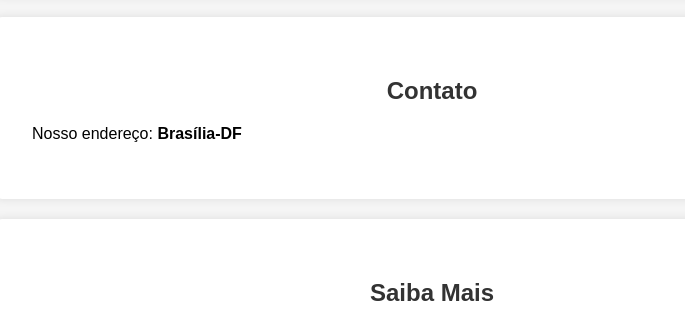
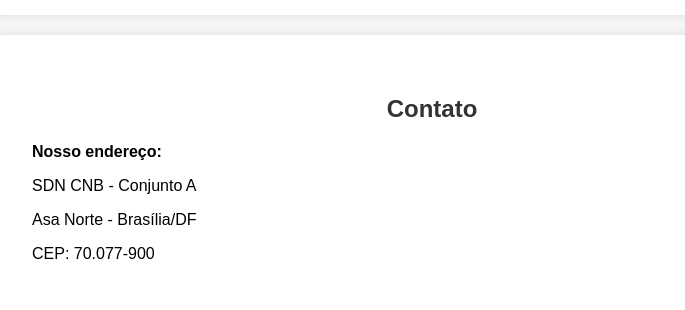
Before and after one commit to Kelly1602/Sistematiza-o-PDW, a plain HTML site: page index.html in a window 1280 px wide. Shown: the part 1122-1432 px from the top of the page, without its empty margins (208-893 px from the left). Drawn offline with Linux system fonts and the light colour scheme.

Commit message:
Update index.html

```diff
--- a/index.html
+++ b/index.html
@@ -1,20 +1,22 @@
-<!DOCTYPE html>
+<<!DOCTYPE html>
 <html lang="pt-br">
 <head>
     <meta charset="UTF-8">
     <meta name="viewport" content="width=device-width, initial-scale=1.0">
     <title>Clínica Leve</title>
-
     <link rel="stylesheet" href="style.css">
 </head>
 <body>
+    <!-- menu que fica no início da tela com 4 links -->
     <nav class="navbar">
         <a href="#home">Home</a>
         <a href="#especialidades">Especialidades</a>
         <a href="#especialistas">Especialistas</a>
         <a href="#contato">Contato</a>
+        <a href="#formulario">formulário</a>
     </nav>
 
+    <!-- esta é a seção de Home, que possui um título principal e um sub-título h3 e dois parágrafos apresentando a Clínica-->
     <section id="home" class="section">
         <h1>Bem-vindo à Clínica Leve</h1>
         <h3>Visão geral</h3>
@@ -26,6 +28,7 @@
         </p>
     </section>
 
+    <!-- Esta é a seção com título Nossas Especialidades, com uma lista de especialidades, que contém 3 ítens -->
     <section id="especialidades" class="section">
         <h2>Nossas Especialidades</h2>
         <ul>
@@ -35,6 +38,7 @@
         </ul>
     </section>
 
+    <!-- Esta é a seção de especialistas, onde são mostrados a imagem e o nome dos especialistas, mostrados em divs com a mesma classe -->
     <section id="especialistas" class="section">
         <h2>Nossos Especialistas</h2>
         <div class="profissionais">
@@ -53,11 +57,16 @@
         </div>
     </section>
 
+    <!-- Esta é a seção de contato, onde é apresentado o endereço da clínica -->
     <section id="contato" class="section">
         <h2>Contato</h2>
-        <p>Nosso endereço: <strong>Brasília-DF</strong></p>
+        <p><strong>Nosso endereço:</strong></p>
+        <p>SDN CNB - Conjunto A</p>
+        <p>Asa Norte - Brasília/DF</p>
+        <p>CEP: 70.077-900</p>
     </section>
 
+    <!-- Esta é a seção que possui um formulário estático que apresenta 4 campos obrigatórios para preenchimento e um botão para enviar as informações -->
     <section id="formulario" class="section">
         <h2>Saiba Mais</h2>
         <form class="formulario">
```
